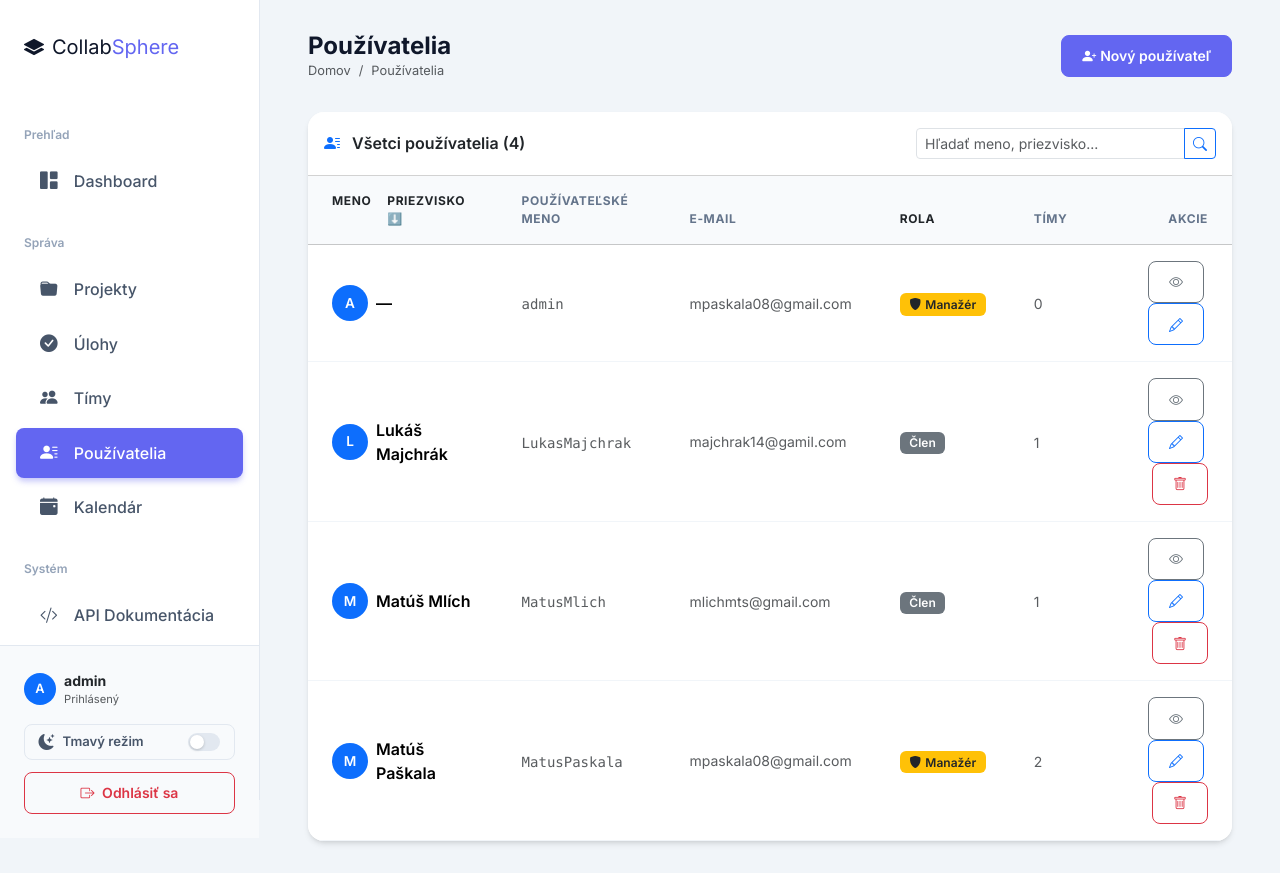
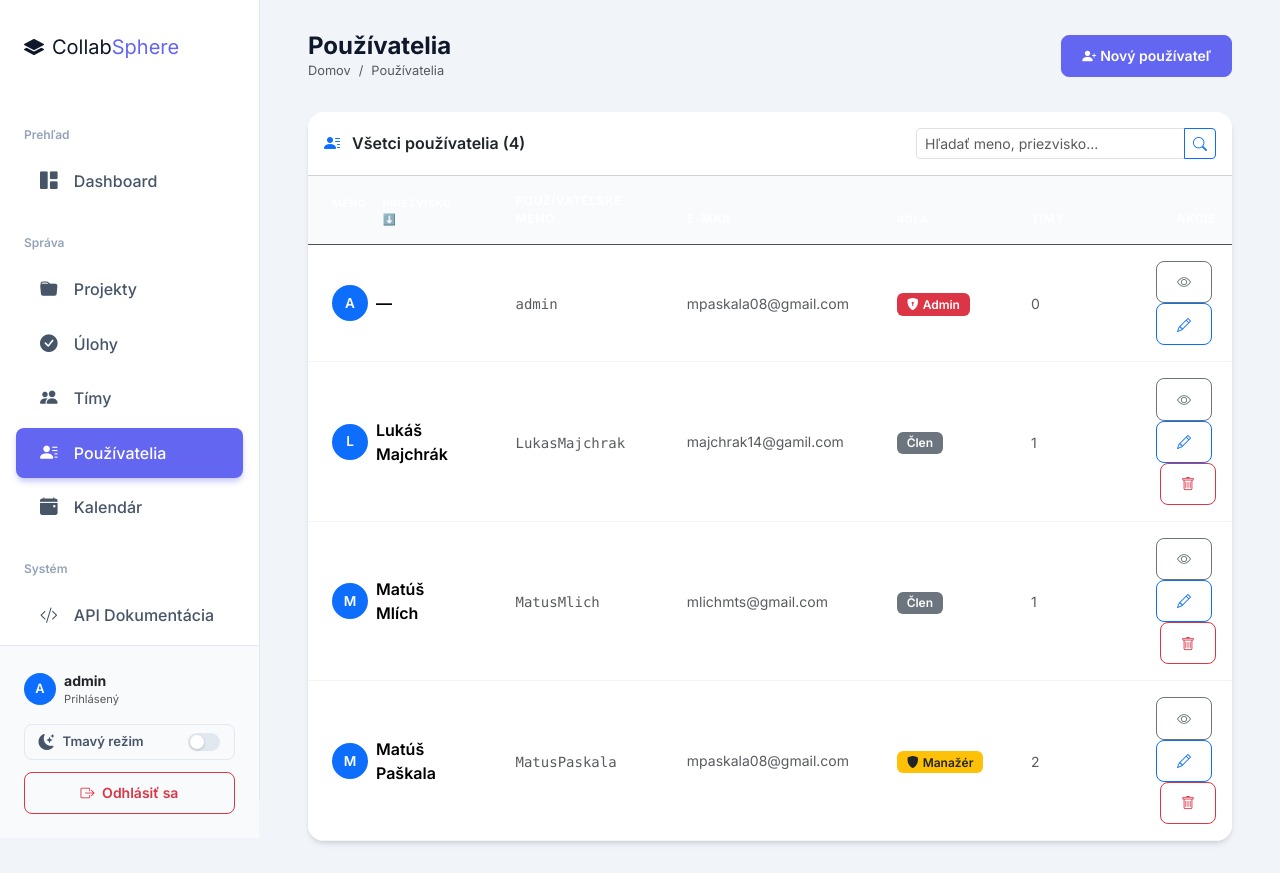
Before and after one commit to SLOVAKIA-ENTITI/CollabSphere_Final, a Django app: page /users/ in a window 1280 px wide. Run offline with Django 4.2, Linux system fonts and the light colour scheme; a user stored in the database is signed in; data comes from the database, SQL or seed files in the repository; parts of the project's set-up code (start-up, migrations or seed data) failed here and were passed over; some libraries are stand-ins or nearby versions.

Commit message:
Update user_list.html

```diff
--- a/collabsphere/templates/registration/user_list.html
+++ b/collabsphere/templates/registration/user_list.html
@@ -21,7 +21,6 @@
       {% endif %}
     </span>
 
-    <!-- Vyhľadávací formulár (zachováva aj zvolené zoradenie) -->
     <form method="get" action="" style="max-width: 300px;" class="w-100">
       {% if current_order %}
         <input type="hidden" name="order_by" value="{{ current_order }}">
@@ -43,29 +42,27 @@
   <div class="card-body p-0">
     <div class="table-responsive">
       <table class="table table-hover align-middle mb-0">
-        <thead class="table-light">
+        <thead class="table-dark">
           <tr>
-            <!-- Klikateľné zoradenie podľa Priezviska / Mename -->
             <th>
               <div class="d-flex gap-3">
-                <a href="?search={{ search_query }}&order_by={% if current_order == 'first_name' %}-first_name{% else %}first_name{% endif %}" class="text-dark text-decoration-none fw-bold">
+                <a href="?search={{ search_query }}&order_by={% if current_order == 'first_name' %}-first_name{% else %}first_name{% endif %}" class="text-white text-decoration-none fw-bold small">
                   Meno {% if current_order == 'first_name' %}⬇️{% elif current_order == '-first_name' %}⬆️{% endif %}
                 </a>
-                <a href="?search={{ search_query }}&order_by={% if current_order == 'last_name' or not current_order %}-last_name{% else %}last_name{% endif %}" class="text-dark text-decoration-none fw-bold">
+                <a href="?search={{ search_query }}&order_by={% if current_order == 'last_name' or not current_order %}-last_name{% else %}last_name{% endif %}" class="text-white text-decoration-none fw-bold small">
                   Priezvisko {% if current_order == 'last_name' or not current_order %}⬇️{% elif current_order == '-last_name' %}⬆️{% endif %}
                 </a>
               </div>
             </th>
-            <th>Používateľské meno</th>
-            <th>E-mail</th>
-            <!-- Klikateľné zoradenie podľa Role -->
+            <th class="small text-white">Používateľské meno</th>
+            <th class="small text-white">E-mail</th>
             <th>
-              <a href="?search={{ search_query }}&order_by={% if current_order == 'role' %}-role{% else %}role{% endif %}" class="text-dark text-decoration-none fw-bold">
+              <a href="?search={{ search_query }}&order_by={% if current_order == 'role' %}-role{% else %}role{% endif %}" class="text-white text-decoration-none fw-bold small">
                 Rola {% if current_order == 'role' %}⬇️{% elif current_order == '-role' %}⬆️{% endif %}
               </a>
             </th>
-            <th>Tímy</th>
-            <th class="text-end">Akcie</th>
+            <th class="small text-white">Tímy</th>
+            <th class="text-end small text-white pe-3">Akcie</th>
           </tr>
         </thead>
         <tbody>
@@ -83,7 +80,9 @@
             <td><code class="text-muted small">{{ u.username }}</code></td>
             <td class="text-muted small">{{ u.email|default:"—" }}</td>
             <td>
-              {% if u.is_manager %}
+              {% if u.username == 'admin' %}
+                <span class="badge bg-danger text-white"><i class="bi bi-shield-lock-fill me-1"></i>Admin</span>
+              {% elif u.is_manager %}
                 <span class="badge bg-warning text-dark"><i class="bi bi-shield-fill me-1"></i>Manažér</span>
               {% else %}
                 <span class="badge bg-secondary">Člen</span>
@@ -92,7 +91,7 @@
             <td>
               <span class="text-muted small">{{ u.teams.count }}</span>
             </td>
-            <td class="text-end">
+            <td class="text-end pe-3">
               <a href="{% url 'user_detail' u.pk %}" class="btn btn-sm btn-outline-secondary me-1" title="Detail">
                 <i class="bi bi-eye"></i>
               </a>
```
